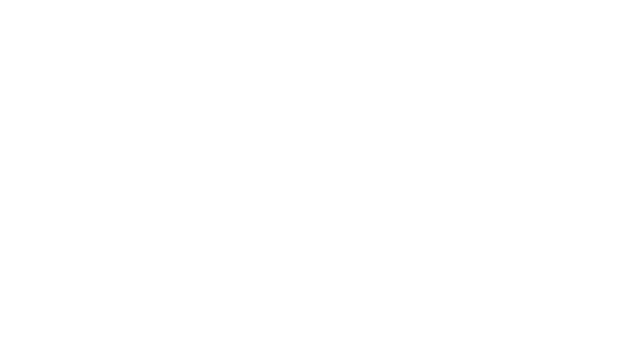
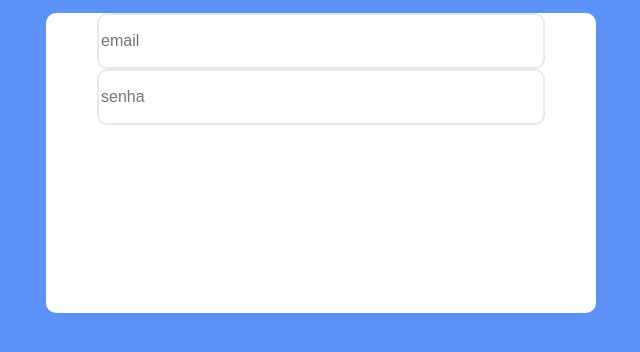
Before and after one commit to yurilimace/sistema-controle-estagio, a React (Create React App) app: page / in a window 1280 px wide. Shown: the top 352 px of the page, without its empty margins (319-959 px from the left). Built offline with nearby package versions, Linux system fonts and the light colour scheme.

Commit message:
Adicionado a tela de login falta implementar o estilo e a logica

```diff
--- a/src/App.js
+++ b/src/App.js
@@ -1,10 +1,12 @@
 import React from 'react';
 import logo from './logo.svg';
 import './App.css';
-import Input from './Components/input'
+import Form from './Components/Form'
+import Login from './Screens/login'
 function App() {
   return (
     <div className="App">
+      <Login/>
     </div>
   );
 }
--- /dev/null
+++ b/src/Components/Form.jsx
@@ -0,0 +1,34 @@
+import React,{Component} from 'react'
+import styled from 'styled-components'
+import Input from './input'
+class Form extends Component{
+    constructor(props){
+        super(props)
+        this.state={login:'',password:''}
+    }
+
+    render(){
+        return(
+            <form>
+                <div>
+                    <Input width='80%' height='50px'
+                    margin='0px 0px 10px 0px'
+                    border='2px solid rgb(230, 233, 240)'
+                    radius ='10px' fsize='16px'
+                    caret=':rgba(230, 233, 240, 1)'
+                    padding='0px 0px 0px' placeholder='email'></Input>
+
+                    <Input width='80%' height='50px'
+                    margin='0px 0px 10px 0px'
+                    border='2px solid rgb(230, 233, 240)'
+                    radius ='10px' fsize='16px'
+                    caret=':rgba(230, 233, 240, 1)'
+                    padding='0px 0px 0px' placeholder='senha'></Input>
+                </div>
+            </form>
+        )
+    }
+}
+
+
+export default Form
--- /dev/null
+++ b/src/Screens/login.js
@@ -0,0 +1,40 @@
+import React,{Component} from 'react'
+import styled from 'styled-components'
+import Form from '../Components/Form'
+
+class Login extends Component{
+    constructor(props){
+        super(props)
+    }
+
+    render(){
+        return(
+            <div className={this.props.className}>
+                <StyledDiv>
+                    <Form/>
+                </StyledDiv>
+            </div>
+        )
+    }
+}
+
+
+const StyledDiv = styled.div`
+width: 550px;
+display:inline-block;
+text-align: center;
+margin: auto;
+margin-top: 1%;
+height: 300px;
+background-color: white;
+border-radius: 10px;
+`;
+
+
+const StyledLogin = styled(Login)`
+    width:100vw;
+    height:100vh;
+    background:#5e91f8;
+`;
+
+export default StyledLogin
```
